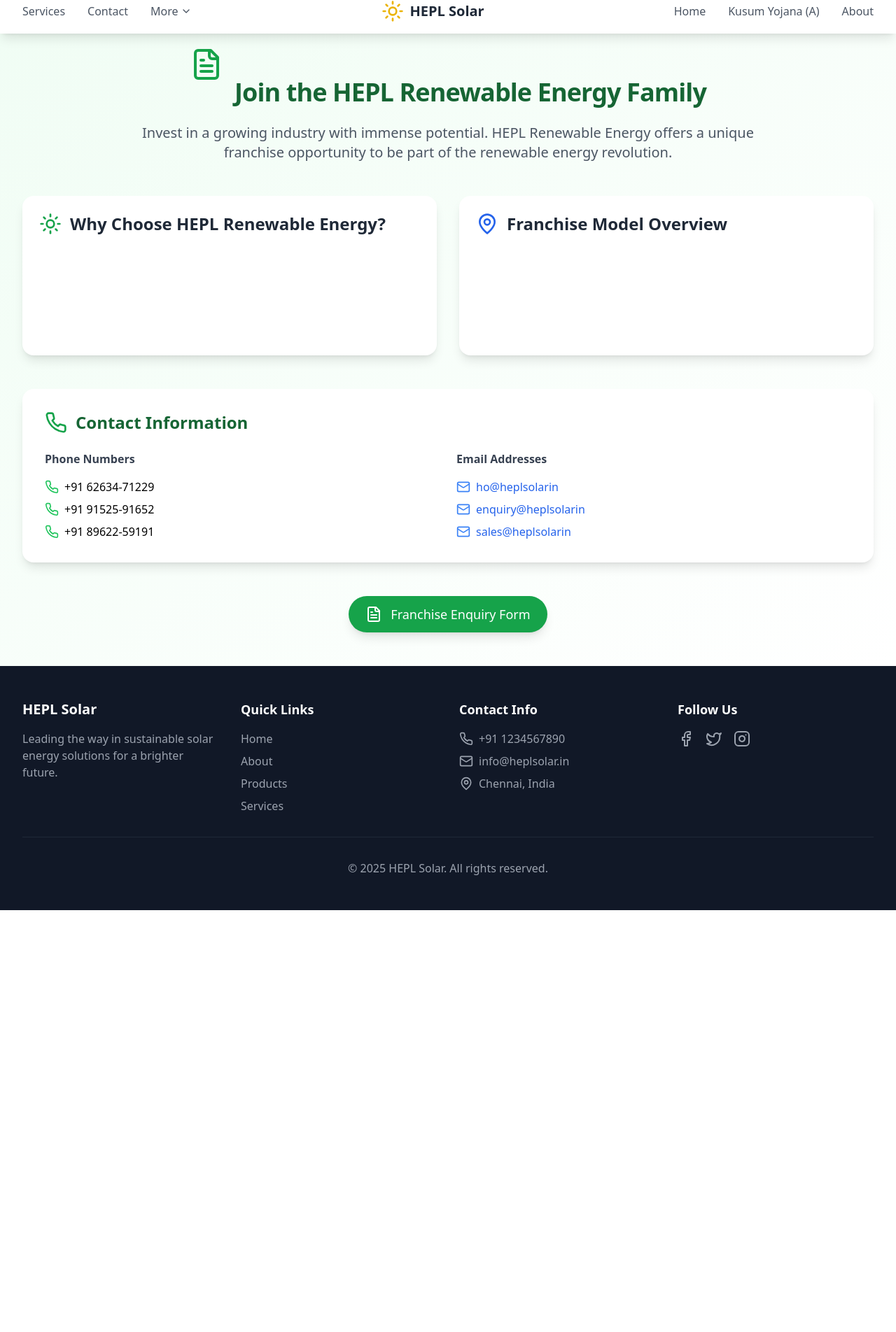
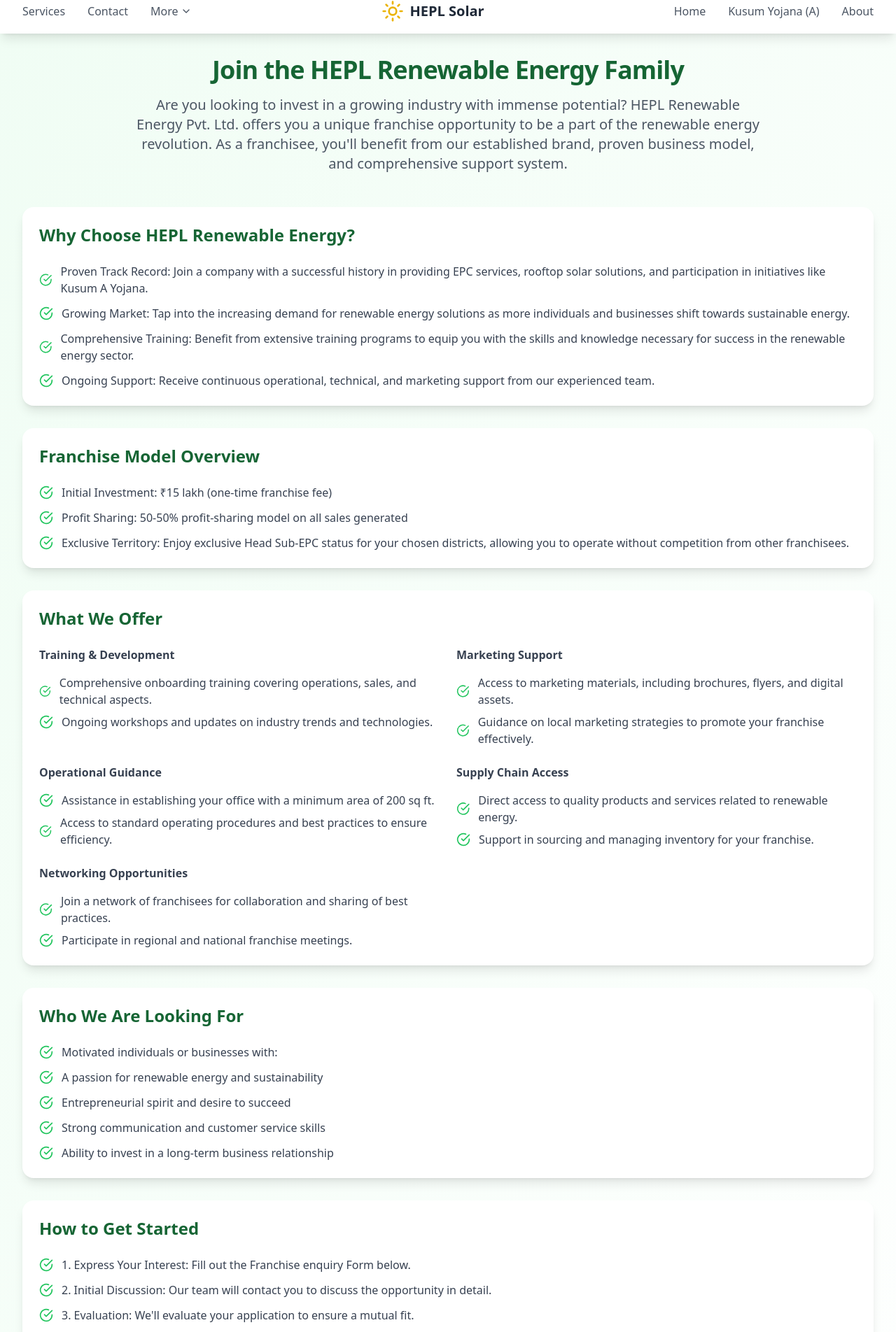
Before and after one commit to shaileshsiingh/solar-hepl, a React (Vite) app: page /franchise-opportunities in a window 1280 px wide. Shown: the part 16-1920 px from the top of the page at 70% size. Before the commit the page ends 1317 px from the top, so only its background shows below. Built offline with nearby package versions, Linux system fonts and the light colour scheme.

Commit message:
first commit11

```diff
--- a/src/pages/FranchiseOpportunities.tsx
+++ b/src/pages/FranchiseOpportunities.tsx
@@ -9,7 +9,7 @@ import {
   FileTextIcon
 } from 'lucide-react';
 
-const FranchiseOpportunities = () => {
+const HEPLFranchisePage = () => {
   const [activeSection, setActiveSection] = useState(null);
 
   const containerVariants = {
@@ -43,21 +43,78 @@ const FranchiseOpportunities = () => {
   const sections = [
     {
       title: "Why Choose HEPL Renewable Energy?",
-      icon: <SunIcon className="mr-3 text-green-600" size={32} />,
-      items: [
-        "Proven Track Record in EPC services and rooftop solar solutions",
-        "Tap into the growing renewable energy market",
-        "Comprehensive training programs",
-        "Continuous operational and technical support"
+      details: [
+        "Proven Track Record: Join a company with a successful history in providing EPC services, rooftop solar solutions, and participation in initiatives like Kusum A Yojana.",
+        "Growing Market: Tap into the increasing demand for renewable energy solutions as more individuals and businesses shift towards sustainable energy.",
+        "Comprehensive Training: Benefit from extensive training programs to equip you with the skills and knowledge necessary for success in the renewable energy sector.",
+        "Ongoing Support: Receive continuous operational, technical, and marketing support from our experienced team."
       ]
     },
     {
       title: "Franchise Model Overview",
-      icon: <MapPinIcon className="mr-3 text-blue-600" size={32} />,
+      details: [
+        "Initial Investment: ₹15 lakh (one-time franchise fee)",
+        "Profit Sharing: 50-50% profit-sharing model on all sales generated",
+        "Exclusive Territory: Enjoy exclusive Head Sub-EPC status for your chosen districts, allowing you to operate without competition from other franchisees."
+      ]
+    },
+    {
+      title: "What We Offer",
+      details: [
+        {
+          section: "Training & Development",
           items: [
-        "Initial Investment: ₹15 lakh (one-time franchise fee)",
-        "50-50% profit-sharing model",
-        "Exclusive Head Sub-EPC status for chosen districts"
+            "Comprehensive onboarding training covering operations, sales, and technical aspects.",
+            "Ongoing workshops and updates on industry trends and technologies."
+          ]
+        },
+        {
+          section: "Marketing Support",
+          items: [
+            "Access to marketing materials, including brochures, flyers, and digital assets.",
+            "Guidance on local marketing strategies to promote your franchise effectively."
+          ]
+        },
+        {
+          section: "Operational Guidance",
+          items: [
+            "Assistance in establishing your office with a minimum area of 200 sq ft.",
+            "Access to standard operating procedures and best practices to ensure efficiency."
+          ]
+        },
+        {
+          section: "Supply Chain Access",
+          items: [
+            "Direct access to quality products and services related to renewable energy.",
+            "Support in sourcing and managing inventory for your franchise."
+          ]
+        },
+        {
+          section: "Networking Opportunities",
+          items: [
+            "Join a network of franchisees for collaboration and sharing of best practices.",
+            "Participate in regional and national franchise meetings."
+          ]
+        }
+      ]
+    },
+    {
+      title: "Who We Are Looking For",
+      details: [
+        "Motivated individuals or businesses with:",
+        "A passion for renewable energy and sustainability",
+        "Entrepreneurial spirit and desire to succeed",
+        "Strong communication and customer service skills",
+        "Ability to invest in a long-term business relationship"
+      ]
+    },
+    {
+      title: "How to Get Started",
+      details: [
+        "1. Express Your Interest: Fill out the Franchise enquiry Form below.",
+        "2. Initial Discussion: Our team will contact you to discuss the opportunity in detail.",
+        "3. Evaluation: We'll evaluate your application to ensure a mutual fit.",
+        "4. Training & Setup: Once approved, you'll undergo training and begin setting up your franchise."
       ]
     }
   ];
@@ -69,110 +126,115 @@ const FranchiseOpportunities = () => {
       variants={containerVariants}
       className="max-w-7xl mx-auto px-4 sm:px-6 lg:px-8 py-12 bg-gradient-to-br from-green-50 to-white"
     >
-      <motion.div
-        initial={{ scale: 0.9, opacity: 0 }}
-        animate={{ scale: 1, opacity: 1 }}
-        transition={{ type: "spring", stiffness: 120 }}
-        className="text-center mb-12"
-      >
-        <div className="flex justify-center items-center mb-6">
-          <FileTextIcon className="mr-4 text-green-600" size={48} />
-          <h1 className="text-4xl font-extrabold text-green-800 tracking-tight mt-20">
+      <div className="text-center mb-12 mt-12">
+
+        <h1 className="text-4xl font-extrabold text-green-800 tracking-tight mb-4">
           Join the HEPL Renewable Energy Family
         </h1>
+        <p className="text-xl text-gray-600 max-w-4xl mx-auto">
+          Are you looking to invest in a growing industry with immense potential? HEPL Renewable Energy Pvt. Ltd. offers you a unique franchise opportunity to be a part of the renewable energy revolution. As a franchisee, you'll benefit from our established brand, proven business model, and comprehensive support system.
+        </p>
       </div>
-        <p className="text-xl text-gray-600 max-w-4xl mx-auto">
-          Invest in a growing industry with immense potential. HEPL Renewable Energy offers a unique franchise opportunity to be part of the renewable energy revolution.
-        </p>
-      </motion.div>
 
-      <div className="grid md:grid-cols-2 gap-8 mb-12">
       {sections.map((section, index) => (
         <motion.div
           key={index}
           variants={itemVariants}
-            whileHover="hover"
-            onClick={() => setActiveSection(activeSection === index ? null : index)}
-            className={`
-              bg-white shadow-lg rounded-2xl p-6 cursor-pointer
-              transition-all duration-300
-              ${activeSection === index ? 'ring-4 ring-green-500' : 'hover:shadow-xl'}
-            `}
+          className="bg-white shadow-lg rounded-2xl p-6 mb-8"
         >
-            <div className="flex items-center mb-4">
-              {section.icon}
-              <h2 className="text-2xl font-semibold text-gray-800">{section.title}</h2>
+          <h2 className="text-2xl font-semibold text-green-800 mb-6">{section.title}</h2>
+          {typeof section.details[0] === 'object' ? (
+            <div className="grid md:grid-cols-2 gap-6">
+              {section.details.map((item, idx) => (
+                <div key={idx}>
+                  <h3 className="font-bold text-gray-700 mb-4">{item.section}</h3>
+                  <ul className="space-y-2">
+                    {item.items.map((subItem, subIdx) => (
+                      <li key={subIdx} className="flex items-center text-gray-700">
+                        <CheckCircleIcon className="mr-3 text-green-500" size={20} />
+                        {subItem}
+                      </li>
+                    ))}
+                  </ul>
                 </div>
-            <motion.ul
-              initial="hidden"
-              animate={activeSection === index ? "visible" : "hidden"}
-              variants={containerVariants}
-              className="space-y-3"
-            >
-              {section.items.map((item, itemIndex) => (
-                <motion.li
-                  key={itemIndex}
-                  variants={itemVariants}
-                  className="flex items-center text-gray-700"
-                >
+              ))}
+            </div>
+          ) : (
+            <ul className="space-y-3">
+              {section.details.map((item, idx) => (
+                <li key={idx} className="flex items-center text-gray-700">
                   <CheckCircleIcon className="mr-3 text-green-500" size={20} />
                   {item}
-                </motion.li>
+                </li>
               ))}
-            </motion.ul>
+            </ul>
+          )}
         </motion.div>
       ))}
-      </div>
 
       <motion.div
-        initial={{ y: 20, opacity: 0 }}
-        animate={{ y: 0, opacity: 1 }}
-        transition={{ delay: 0.5 }}
         className="bg-white shadow-lg rounded-2xl p-8 mb-12"
       >
         <h2 className="text-2xl font-semibold text-green-800 mb-6 flex items-center">
           <PhoneIcon className="mr-3 text-green-600" size={32} />
-          Contact Information
+          Contact Us
         </h2>
+        <p className="mb-6 text-gray-700">
+          For more information about our franchise opportunities, please reach out to us.
+        </p>
         <div className="grid md:grid-cols-2 gap-6">
           <div>
-            <h3 className="font-bold text-gray-700 mb-4">Phone Numbers</h3>
+            <h3 className="font-bold text-gray-700 mb-4">Phone</h3>
             <ul className="space-y-2">
               <li className="flex items-center">
                 <PhoneIcon className="mr-2 text-green-500" size={20} />
-                +91 62634-71229
+                +91 62634 71229
               </li>
               <li className="flex items-center">
                 <PhoneIcon className="mr-2 text-green-500" size={20} />
-                +91 91525-91652
+                +91 91525 91652
               </li>
               <li className="flex items-center">
                 <PhoneIcon className="mr-2 text-green-500" size={20} />
-                +91 89622-59191
+                +91 89622 59191
               </li>
             </ul>
           </div>
           <div>
-            <h3 className="font-bold text-gray-700 mb-4">Email Addresses</h3>
+            <h3 className="font-bold text-gray-700 mb-4">Email</h3>
             <ul className="space-y-2">
               <li className="flex items-center">
                 <MailIcon className="mr-2 text-blue-500" size={20} />
-                <a href="mailto:ho@heplsolarin" className="text-blue-600 hover:underline">ho@heplsolarin</a>
+                <a href="mailto:hr@heplsolarin" className="text-blue-600 hover:underline">
+                  hr@heplsolarin
+                </a>
               </li>
               <li className="flex items-center">
                 <MailIcon className="mr-2 text-blue-500" size={20} />
-                <a href="mailto:enquiry@heplsolarin" className="text-blue-600 hover:underline">enquiry@heplsolarin</a>
+                <a href="mailto:enquiry@heplsolarin" className="text-blue-600 hover:underline">
+                  enquiry@heplsolarin
+                </a>
               </li>
               <li className="flex items-center">
                 <MailIcon className="mr-2 text-blue-500" size={20} />
-                <a href="mailto:sales@heplsolarin" className="text-blue-600 hover:underline">sales@heplsolarin</a>
+                <a href="mailto:sales@heplsolarin" className="text-blue-600 hover:underline">
+                  sales@heplsolarin
+                </a>
               </li>
             </ul>
           </div>
         </div>
       </motion.div>
 
-      <motion.div className="text-center">
+      <motion.div
+        className="text-center mb-12"
+      >
+        <h2 className="text-2xl font-semibold text-green-800 mb-6">
+          Join Us in Shaping a Sustainable Future!
+        </h2>
+        <p className="text-gray-700 max-w-4xl mx-auto mb-8">
+          Be a part of the solution. Partner with HEPL Renewable Energy Pvt. Ltd. and make a difference in the renewable energy landscape!
+        </p>
         <motion.button
           whileHover={{ scale: 1.05 }}
           whileTap={{ scale: 0.95 }}
@@ -181,11 +243,15 @@ const FranchiseOpportunities = () => {
           shadow-lg hover:shadow-xl flex items-center mx-auto"
         >
           <FileTextIcon className="mr-3" size={24} />
-          Franchise Enquiry Form
+          Enquiry Form
         </motion.button>
       </motion.div>
+
+      <div className="text-center text-gray-500 text-sm">
+        Copyright © 2025 HEPL. All Rights Reserved.
+      </div>
     </motion.div>
   );
 };
 
-export default FranchiseOpportunities;
+export default HEPLFranchisePage;
```
Lines whose indentation alone changed are shown as unchanged.
